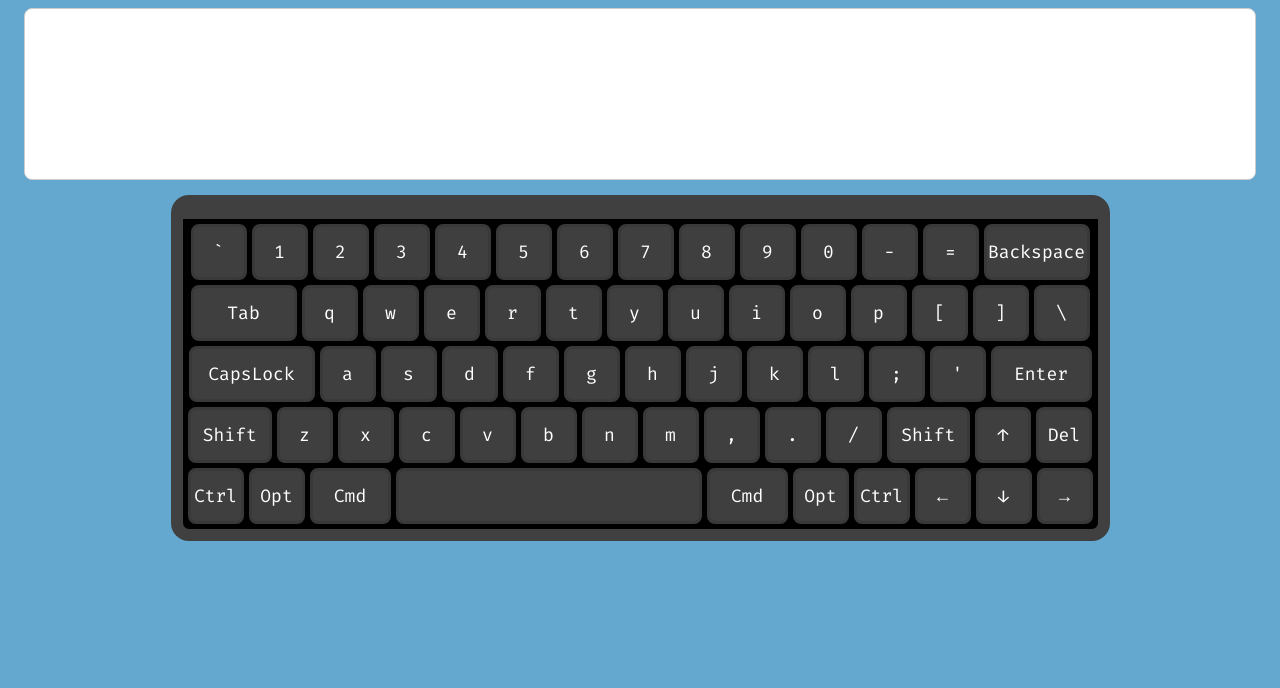
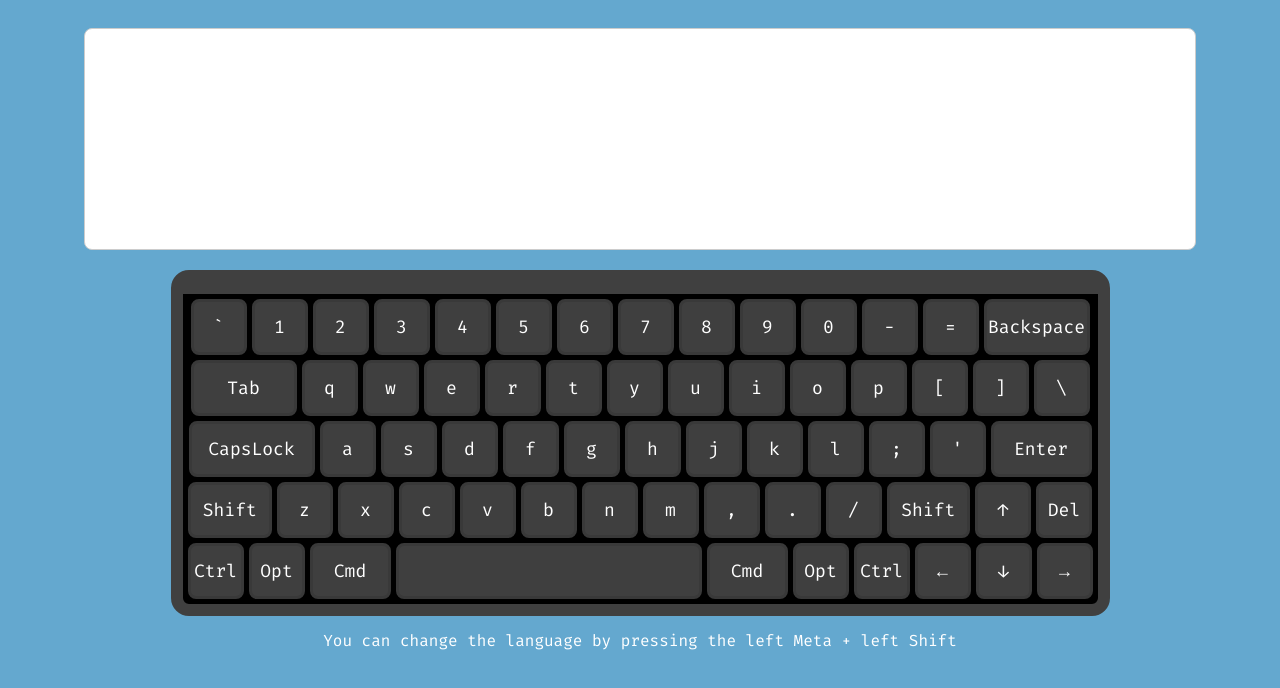
Before and after one commit to sergei-andreev/virtual-keyboard, a website built with webpack: page src/index.html in a window 1280 px wide. Built offline with nearby package versions, Linux system fonts and the light colour scheme.

Commit message:
feat: add note about changing language

```diff
--- a/src/index.js
+++ b/src/index.js
@@ -82,6 +82,10 @@ const addCharacter = (key) => {
 const removeCharacters = () => {
   const start = $textarea.selectionStart;
   const end = $textarea.selectionEnd;
+
+  if (start === 0 && end === 0) {
+    return;
+  }
 
   if (start === 0 && end === $textarea.value.length) {
     $textarea.value = '';
@@ -240,3 +244,6 @@ $keyboard.addEventListener('click', (e) => {
     }
   }
 });
+
+const $note = createEl('div', ['note'], 'You can change the language by pressing the left Meta + left Shift');
+$container.append($note);
--- a/src/styles.scss
+++ b/src/styles.scss
@@ -17,9 +17,9 @@ body {
 }
 
 .textarea {
-  width: 100%;
-  height: 150px;
-  margin-bottom: 15px;
+  width: 90%;
+  height: 200px;
+  margin: 20px 0;
   padding: 10px 15px;
   border: 1px solid #CCCCCC;
   border-radius: $border-radius;
@@ -128,3 +128,9 @@ body {
     }
   }
 }
+
+.note {
+  margin-top: 15px;
+  color: #FFFFFF;
+  font-family: 'Fira Mono', monospace;
+}
```
